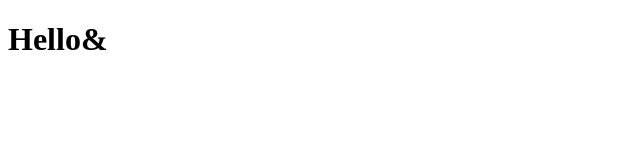
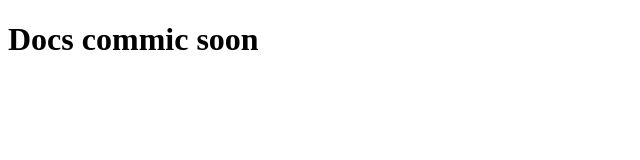
Before and after one commit to denkisil/ccdb, a website: page docs/index.html in a window 1280 px wide. Shown: the whole page, without its empty margins (0-640 px from the left). Drawn offline with Linux system fonts and the light colour scheme.

Commit message:
readme changes

```diff
--- a/docs/index.html
+++ b/docs/index.html
@@ -6,6 +6,6 @@
 	<title>Hello</title>
 </head>
 <body>
-	<h1>Hello&</h1>
+	<h1>Docs commic soon</h1>
 </body>
 </html>
```
